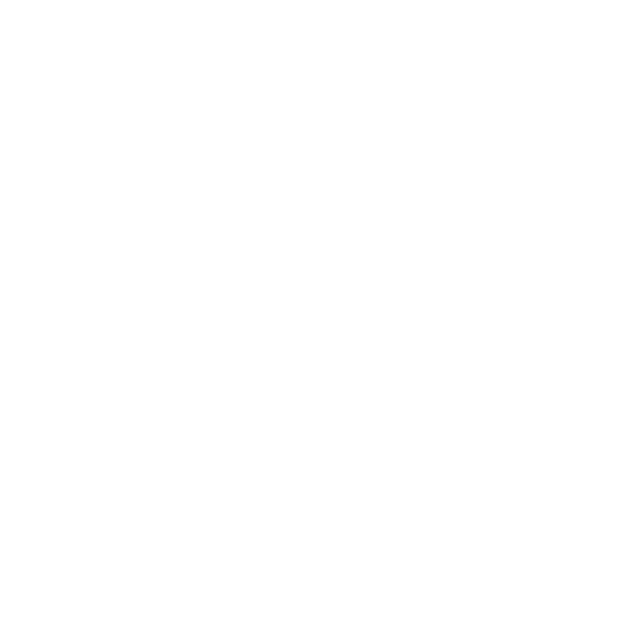
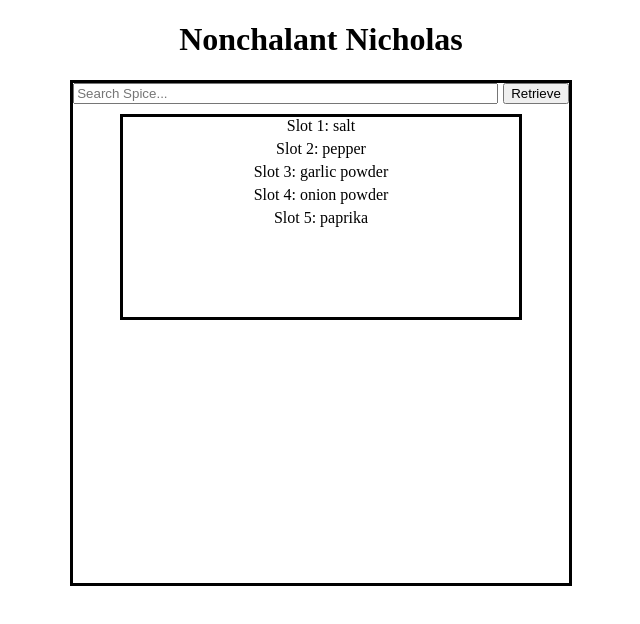
Before and after one commit to ttang859/HackUMass, a plain HTML site: page spice-rack/front-end/index.html in a window 1280 px wide. Shown: the whole page, without its empty margins (319-959 px from the left). Drawn offline with Linux system fonts and the light colour scheme.

Commit message:
front-end folder updated

```diff
--- a/spice-rack/front-end/src/index.html
+++ b/spice-rack/front-end/index.html
@@ -4,11 +4,11 @@
         <title> Nonchalant Nicholas Control Panel </title>
     </head>
     <body>
+        <center>
         <link rel="stylesheet" href="main.css"/>
         <script type="module" src="main.js"></script>
-        <center>
-            <title>Nonchalant Nicholas</title>
-
+        <h1>Nonchalant Nicholas</h1>
+        <div id="app"></div>
         </center>
     </body>
 </html>
--- /dev/null
+++ b/spice-rack/front-end/main.css
@@ -0,0 +1,37 @@
+.container{
+    border: solid black;
+    display:flex;
+    width:fit-content;
+    min-height: 500px;
+    flex-direction: column;
+    row-gap: 10px;
+}
+
+.searchBox{
+    margin-left: 0;
+    margin-right: auto;
+    display: grid;
+    grid-auto-flow: column;
+    column-gap: 5px;
+}
+
+.spiceSlots{
+    margin-left:auto;
+    margin-right:auto;
+    display:flex;
+    flex-direction: column;
+    overflow-y: scroll;
+    overflow-x: hidden;
+    width: 80%;
+    min-height: 200px;
+    border: solid black;
+    gap: 5px;
+}
+
+.spiceSlotItem{
+    font-size: 16px;
+    width: 50%;
+    height: 16px;
+    border: solid black;
+    background-color: grey;
+}
--- /dev/null
+++ b/spice-rack/front-end/main.js
@@ -0,0 +1,9 @@
+import { Nicholas } from "./src/nonchalant-nicholas.js";
+const container = document.getElementById("app");
+
+//make class to do html components
+//do this dynamically since we don't know how many spice spaces we have
+const spiceRack = ["salt", "pepper", "garlic powder", "onion powder", "paprika"];
+const newNick = new Nicholas(spiceRack);
+container.innerHTML = "";
+container.appendChild(newNick.render())
--- a/spice-rack/front-end/src/nonchalant-nicholas.js
+++ b/spice-rack/front-end/src/nonchalant-nicholas.js
@@ -0,0 +1,66 @@
+export class Nicholas{
+    #container = null;
+
+    constructor(spiceRack){
+        this.spiceRack = spiceRack;//fetch from localStorage
+        this.numSpices = this.spiceRack.length;
+        //this.recipes = [] //hold recipes of spices
+    }
+    render(){
+        this.#container = document.createElement("div");
+        this.#container.classList.add("container");
+        this.#container.appendChild(this.#createSearch());
+        this.#container.appendChild(this.#createSpiceSlots(5));
+        return this.#container;
+    }
+
+    #createSearch(){
+        const searchContainer = document.createElement("div");//textbar to search for spices
+        searchContainer.classList.add("searchBox");
+        const form = document.createElement("form");
+        const searchBar = document.createElement("input");
+        searchBar.id = "searchBar";
+        searchBar.type = "text";
+        searchBar.placeholder = "Search Spice...";
+        searchBar.size = "50";
+        form.appendChild(searchBar);
+
+        // const spicesSelected = document.createElement("div");//this will hold the selcted spices
+        // spicesSelected.id = "spiceBox";
+
+        const searchButton = document.createElement("input");
+        searchButton.type = "button";
+        searchButton.value = "Retrieve";
+        searchButton.size = "10";
+        searchButton.onclick = () =>{
+
+        };
+
+        searchContainer.appendChild(form);
+        searchContainer.appendChild(searchButton);
+        // searchContainer.appendChild(spicesSelected);
+
+        return searchContainer;
+    }
+
+    #createSpiceSlotItem(slot, spiceName){
+        const spiceSlotItem = document.createElement("div");
+        spiceSlotItem.classList.add("sliceSlotItem");
+        spiceSlotItem.id = slot;
+        spiceSlotItem.innerText = "Slot " + slot + ": " + spiceName;
+        spiceSlotItem.addEventListener("click", () =>{
+            alert(spiceName + " was selected");
+        })
+        return spiceSlotItem;
+    }
+
+    #createSpiceSlots(slots){
+        const spiceSlots = document.createElement("div");
+        spiceSlots.classList.add("spiceSlots");
+        for(let i = 0; i < slots; i++){
+            spiceSlots.appendChild(this.#createSpiceSlotItem(i+1, this.spiceRack[i]))
+        }
+        return spiceSlots;
+    }
+
+}
```
Also changed, not shown: spice-rack/front-end/src/main.css (deleted), spice-rack/front-end/src/main.js (deleted).
